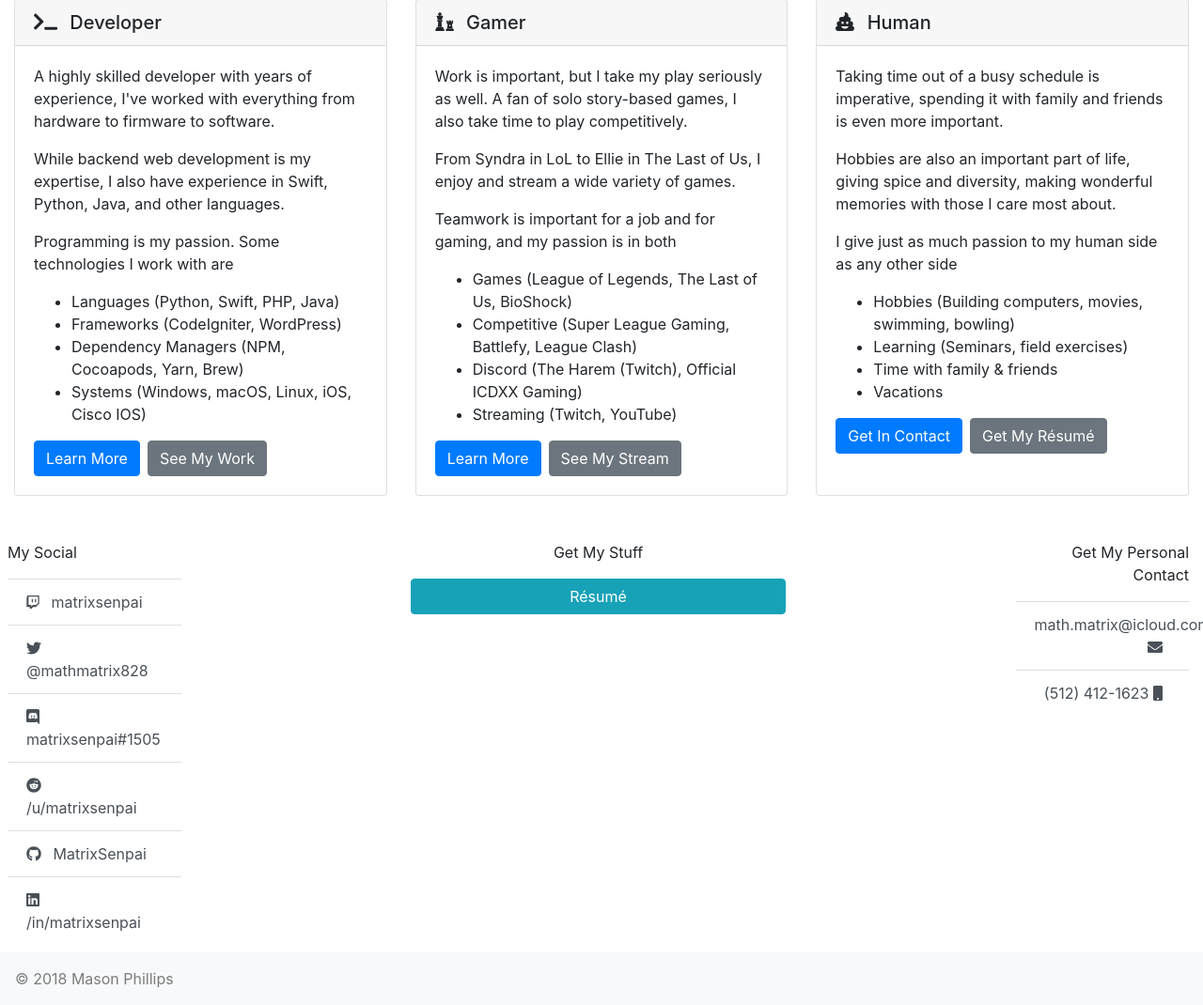
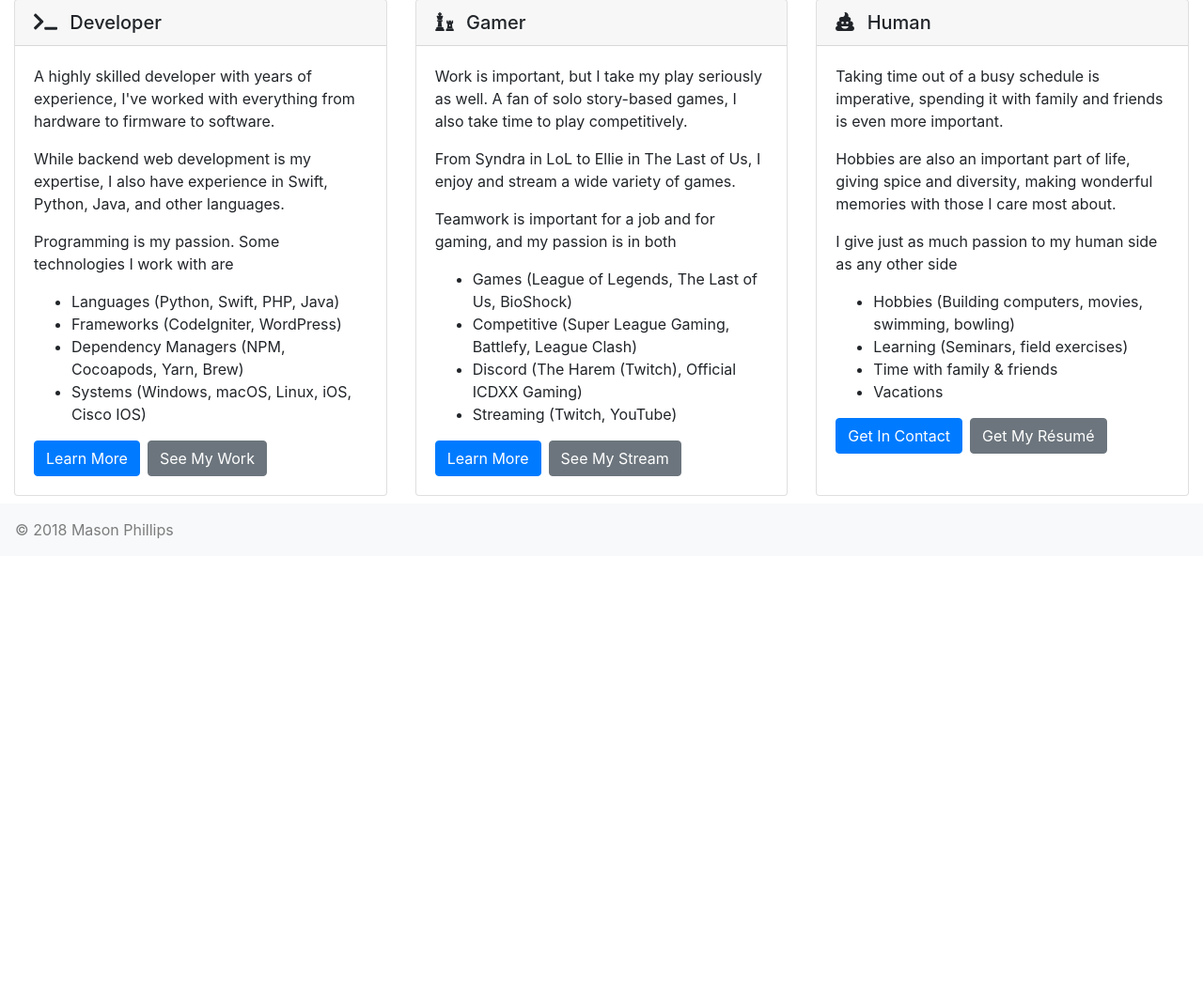
Before and after one commit to MatrixSenpai/MStudios, a Node server app: template views/index.pug in a window 1280 px wide. Shown: the part 491-1561 px from the top of the page at 94% size. After the commit the page ends 1065 px from the top, so only its background shows below. Run offline with Node 20, Linux system fonts and the light colour scheme; the template is opened without the code that fills it, so the values that code supplies are empty; some libraries are stand-ins or nearby versions.

Commit message:
removing part of the footer

```diff
--- a/views/imports/foot/main.pug
+++ b/views/imports/foot/main.pug
@@ -1,22 +1,3 @@
-div.row.mt-5.mr-0.pl-2
-    div.col-md-2.text-left.animated.bounceInLeft
-        p My Social
-        div.list-group.list-group-flush
-            a.list-group-item.list-group-item-action(href="/media/twitch" target="_blank") <i class="fab fa-twitch mr-2"></i> matrixsenpai
-            a.list-group-item.list-group-item-action(href="/media/twitter" target="_blank") <i class="fab fa-twitter mr-2"></i> &#64;mathmatrix828
-            a.list-group-item.list-group-item-action(href="/media/discord" target="_blank") <i class="fab fa-discord mr-2"></i> matrixsenpai&#35;1505
-            a.list-group-item.list-group-item-action(href="/media/reddit" target="_blank") <i class="fab fa-reddit mr-2"></i> &#47;u&#47;matrixsenpai
-            a.list-group-item.list-group-item-action(href="/media/github" target="_blank") <i class="fab fa-github mr-2"></i> MatrixSenpai
-            a.list-group-item.list-group-item-action(href="/media/linkedin" target="_blank") <i class="fab fa-linkedin mr-2"></i> &#47;in&#47;matrixsenpai
-    div.col-md-4.offset-md-2.text-center.animated.bounceInUp
-        p Get My Stuff
-        a.btn.btn-block.btn-info(href="/download/resume" target="_blank") R&#233;sum&#233;
-    div.col-md-2.offset-md-2.text-right.animated.bounceInRight
-        p Get My Personal Contact
-        div.list-group.list-group-flush
-            a.list-group-item.list-group-item-action(href="/media/email") math.matrix&#64;icloud.com <i class="fas fa-envelope mr-2"></i>
-            a.list-group-item.list-group-item-action(href="#") (512) 412-1623 <i class="fas fa-mobile mr-2"></i>
-
 nav.navbar.navbar-light.bg-light.mt-2
     span.navbar-text &copy; 2018 Mason Phillips
 
```
